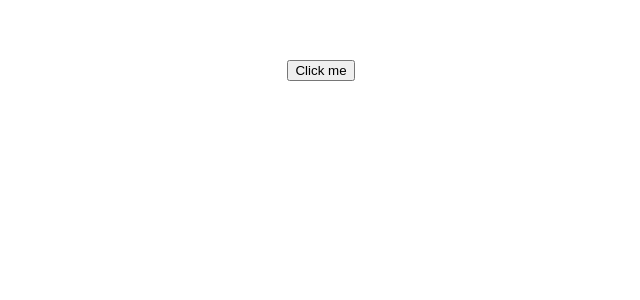
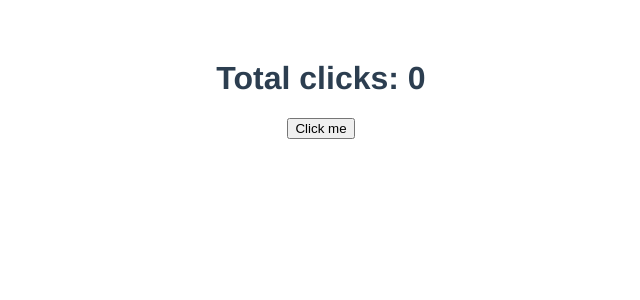
Before and after one commit to mityaua/vue3-practice, a Vue app: page / in a window 1280 px wide. Shown: the top 300 px of the page, without its empty margins (319-959 px from the left). Built offline with nearby package versions, Linux system fonts and the light colour scheme.

Commit message:
Added files from 5-lsn

```diff
--- a/src/App.vue
+++ b/src/App.vue
@@ -1,5 +1,6 @@
 <template>
-  <Button>Click me</Button>
+  <h1>{{ title }}</h1>
+  <Button @click="increment">Click me</Button>
 </template>
 
 <script>
@@ -9,6 +10,24 @@ export default {
   name: "App",
   components: {
     Button,
+  },
+  // Аналог стейта, функция которая возвращает обьект
+  data() {
+    return {
+      totalClicks: 0,
+    };
+  },
+  // Вычисляет на основе даты или пропсов + кеширует. Внутри функциию с обязательным возвратом!
+  computed: {
+    title() {
+      return `Total clicks: ${this.totalClicks}`;
+    },
+  },
+  // Методы компонента. Внутри функции
+  methods: {
+    increment() {
+      this.totalClicks += 1;
+    },
   },
 };
 </script>
--- a/src/components/Button.vue
+++ b/src/components/Button.vue
@@ -1,3 +1,4 @@
+// Привязка атрибута из пропсов + типизация пропсов
 <template>
   <button v-bind:type="type">
     <slot></slot>
```
